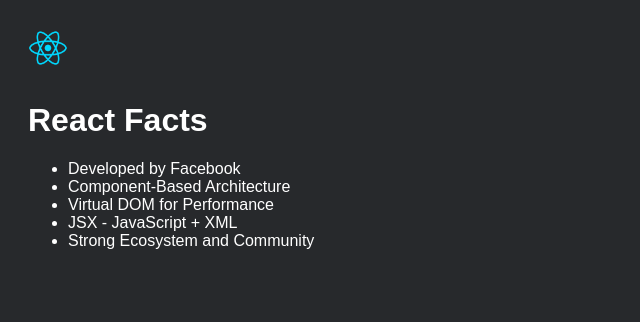
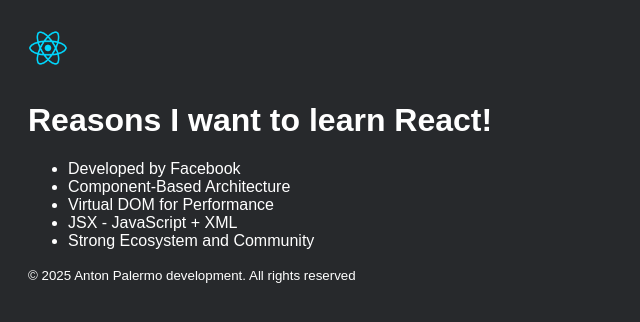
Before and after one commit to antonpalermo/react-nineteen, a React (Vite) app in the folder apps/react-facts/: page / in a window 1280 px wide. Shown: the top 322 px of the page, without its empty margins (0-640 px from the left). Built offline with nearby package versions, Linux system fonts and the light colour scheme.

Commit message:
done react-facts part two

```diff
--- a/apps/react-facts/src/main.tsx
+++ b/apps/react-facts/src/main.tsx
@@ -1,13 +1,9 @@
-import { StrictMode } from 'react';
+import { StrictMode, Fragment } from 'react';
 import { createRoot } from 'react-dom/client';
 
 import './styles.css';
 
 import reactLogo from './assets/react_logo.png';
-
-function FactsHeading() {
-  return <h1>React Facts</h1>;
-}
 
 function Facts() {
   return (
@@ -21,13 +17,38 @@
   );
 }
 
+function Header() {
+  return (
+    <header>
+      <img src={reactLogo} alt="react-logo" />
+    </header>
+  );
+}
+
+function Footer() {
+  return (
+    <footer>
+      <small>&copy; 2025 Anton Palermo development. All rights reserved</small>
+    </footer>
+  );
+}
+
+function App() {
+  return (
+    <>
+      <Header />
+      <main>
+        <h1>Reasons I want to learn React!</h1>
+        <Facts />
+      </main>
+      <Footer />
+    </>
+  );
+}
+
 // creates a root and display the rendered element
 createRoot(document.getElementById('root') as HTMLElement).render(
   <StrictMode>
-    <main>
-      <img src={reactLogo} alt="react-logo" />
-      <FactsHeading />
-      <Facts />
-    </main>
+    <App />
   </StrictMode>
 );
```
